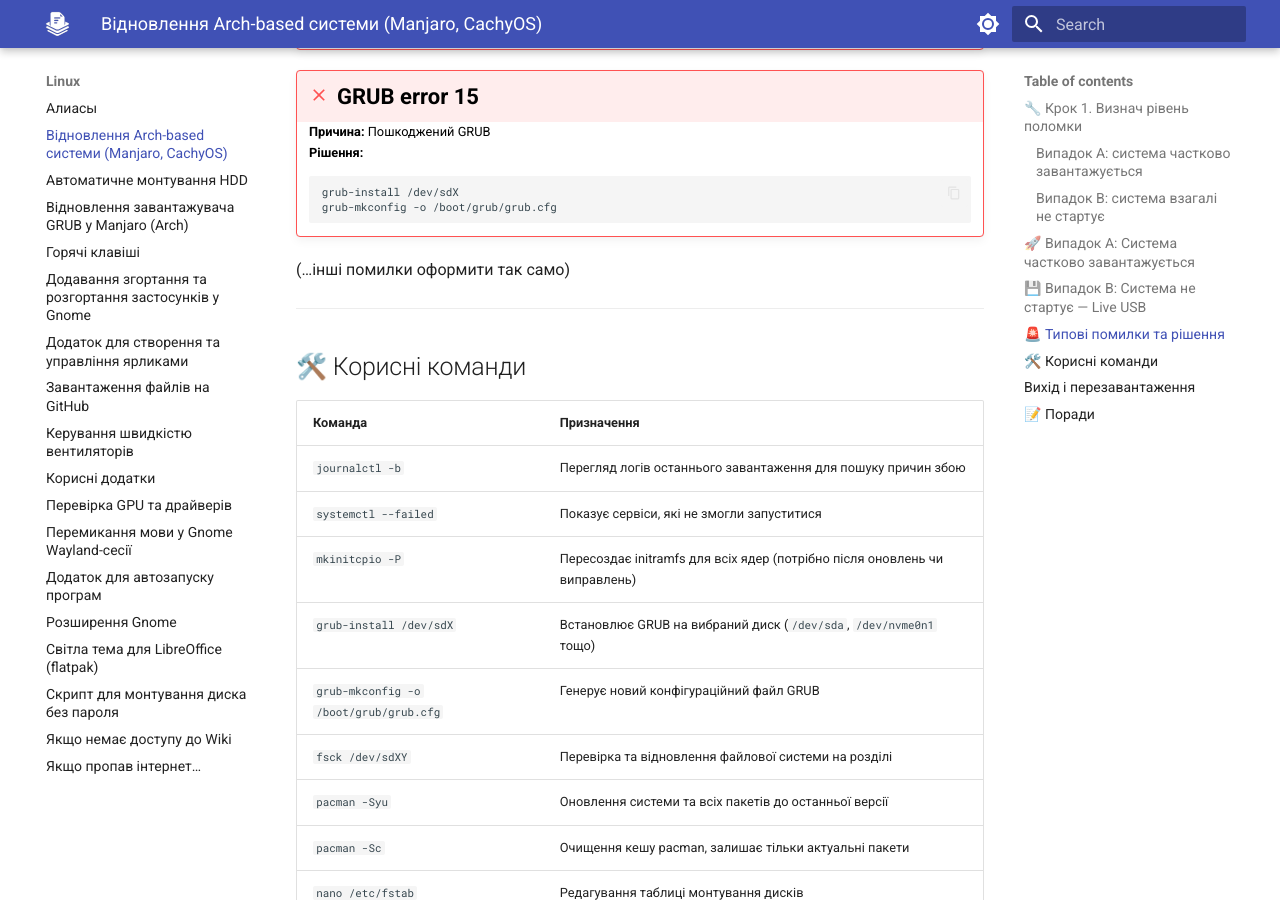
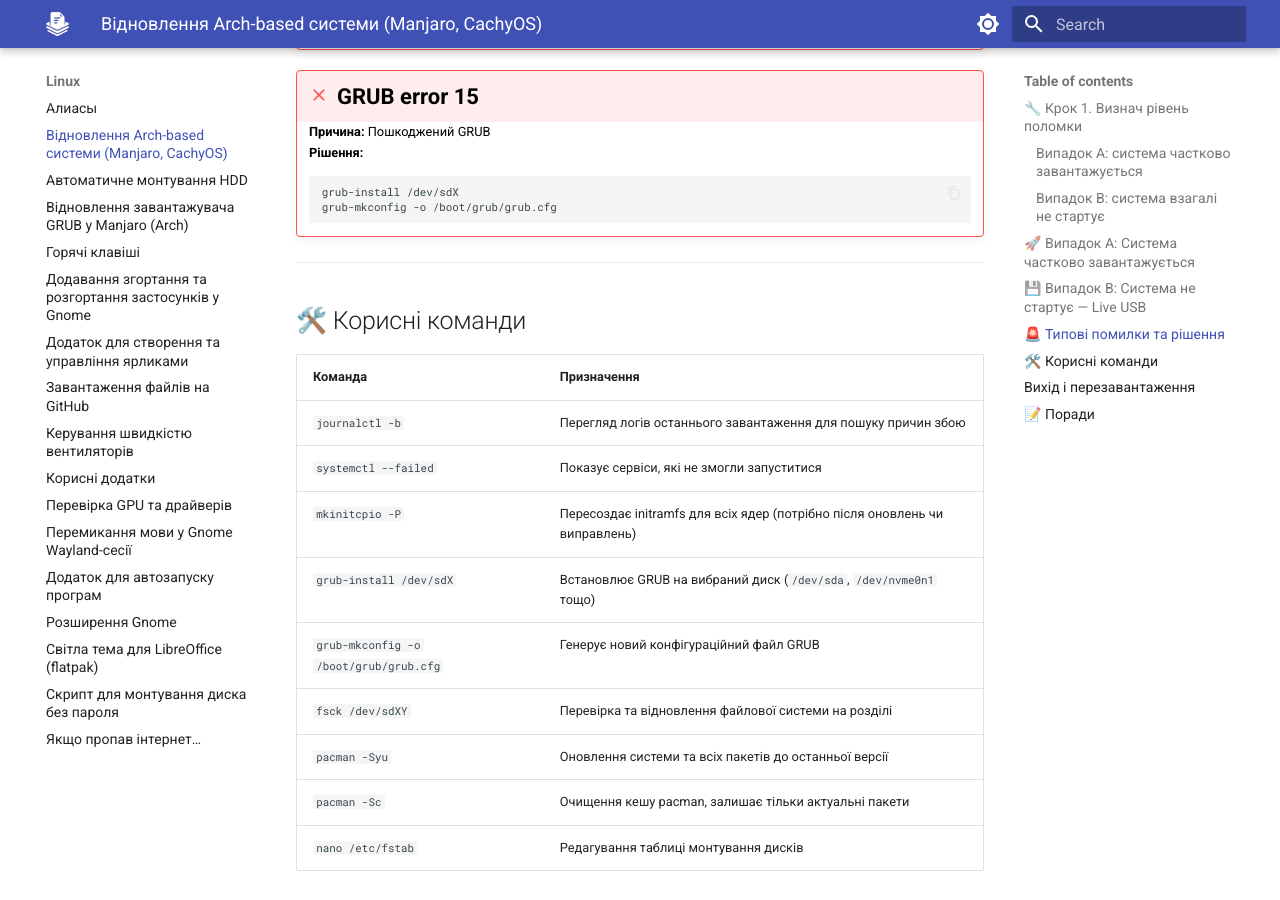
Before and after one commit to silmarill07/my-docs, an MkDocs documentation site: the page built from docs/Linux/Відновлення Arch-based системи (Manjaro, CachyOS).md, in a window 1280 px wide and 900 px high, scrolled down 2566 px. Built offline with MkDocs 1.6.1 and Material for MkDocs 9.7.7, drawn with Linux system fonts in a browser that asks for light colours.

Commit message:
видалення запису

````diff
--- a/docs/Linux/Відновлення Arch-based системи (Manjaro, CachyOS).md
+++ b/docs/Linux/Відновлення Arch-based системи (Manjaro, CachyOS).md
@@ -106,8 +106,6 @@
     grub-mkconfig -o /boot/grub/grub.cfg
     ```
 
-(…інші помилки оформити так само)
-
 ---
 
 ## 🛠️ Корисні команди
--- a/mkdocs.yml
+++ b/mkdocs.yml
@@ -54,7 +54,6 @@
     - Розширення Gnome: Linux/Розширення Gnome.md
     - Світла тема для LibreOffice (flatpak): Linux/Світла тема для LibreOffice (flatpak).md
     - Скрипт для монтування диска без пароля: Linux/Скрипт для монтування диска без пароля.md
-    - Якщо немає доступу до Wiki: Linux/Якщо немає доступу до Wiki.md
     - Якщо пропав інтернет…: Linux/Якщо пропав інтернет….md
   - Windows:
     - Налаштування браузера MS Edge: Windows/Настройка-MS-Edge.md
````
